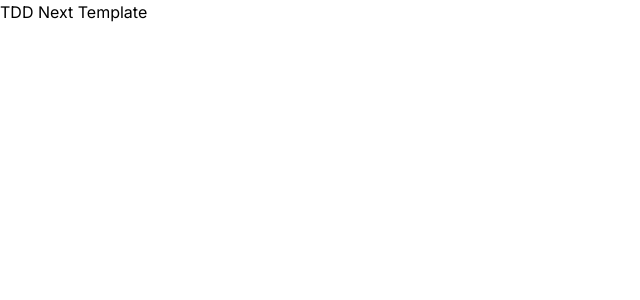
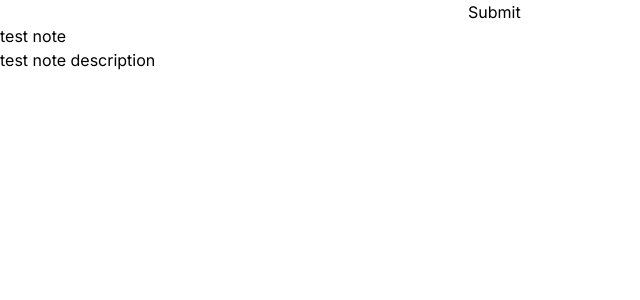
Before and after one commit to pairing4good/tdd-next-amplify-gen2-tutorial, a Next.js app: page / in a window 1280 px wide. Shown: the top 300 px of the page, without its empty margins (0-640 px from the left). Built offline with nearby package versions, Linux system fonts and the light colour scheme.

Commit message:
Merged changes

```diff
--- /dev/null
+++ b/src/app/noteForm.tsx
@@ -0,0 +1,13 @@
+export default function NoteForm() {
+    return (
+      <>
+        <input data-testid="note-name-field" />
+        <input data-testid="note-description-field" />
+        <button data-testid="note-form-submit" type="button">
+          Submit
+        </button>
+        <p data-testid="test-name-0">test note</p>
+        <p data-testid="test-description-0">test note description</p>
+      </>
+    );
+  }
--- a/src/app/page.tsx
+++ b/src/app/page.tsx
@@ -1,3 +1,5 @@
-export default function Home() {
-  return <h1>TDD Next Template</h1>
+import NoteForm from "./noteForm";
+
+export default function App() {
+  return <NoteForm/>
 }
```
Also changed, not shown: 2 other files (tests, documents, lock files or other folders).
